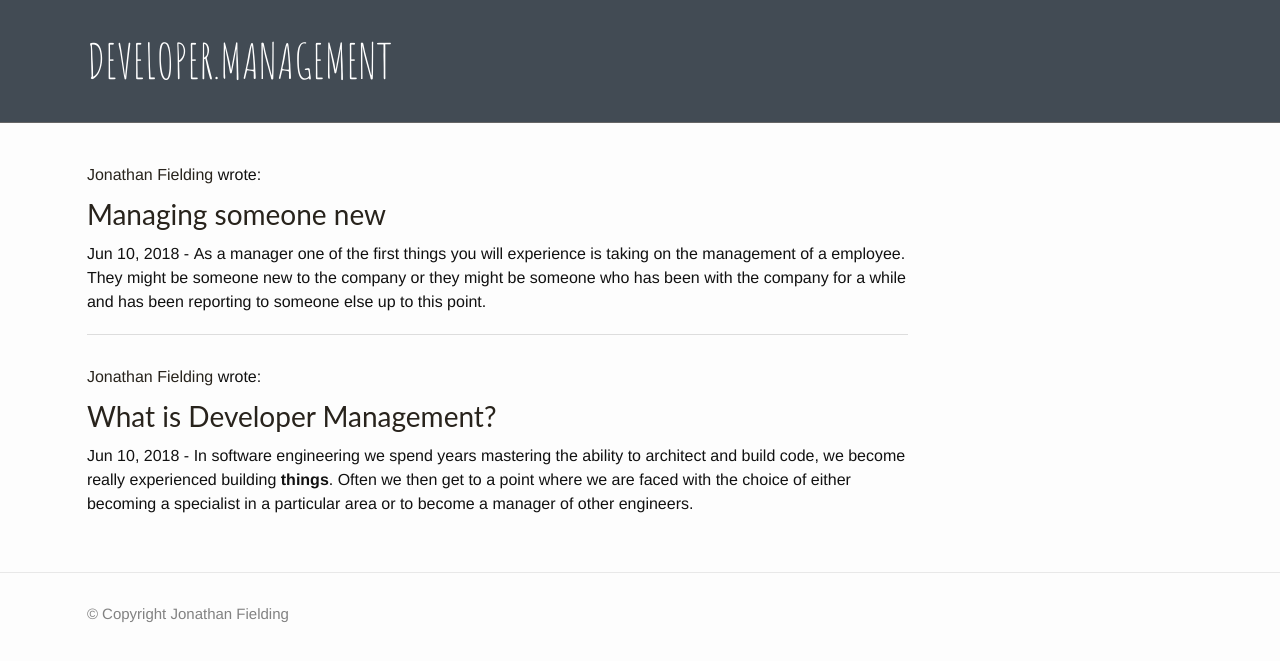
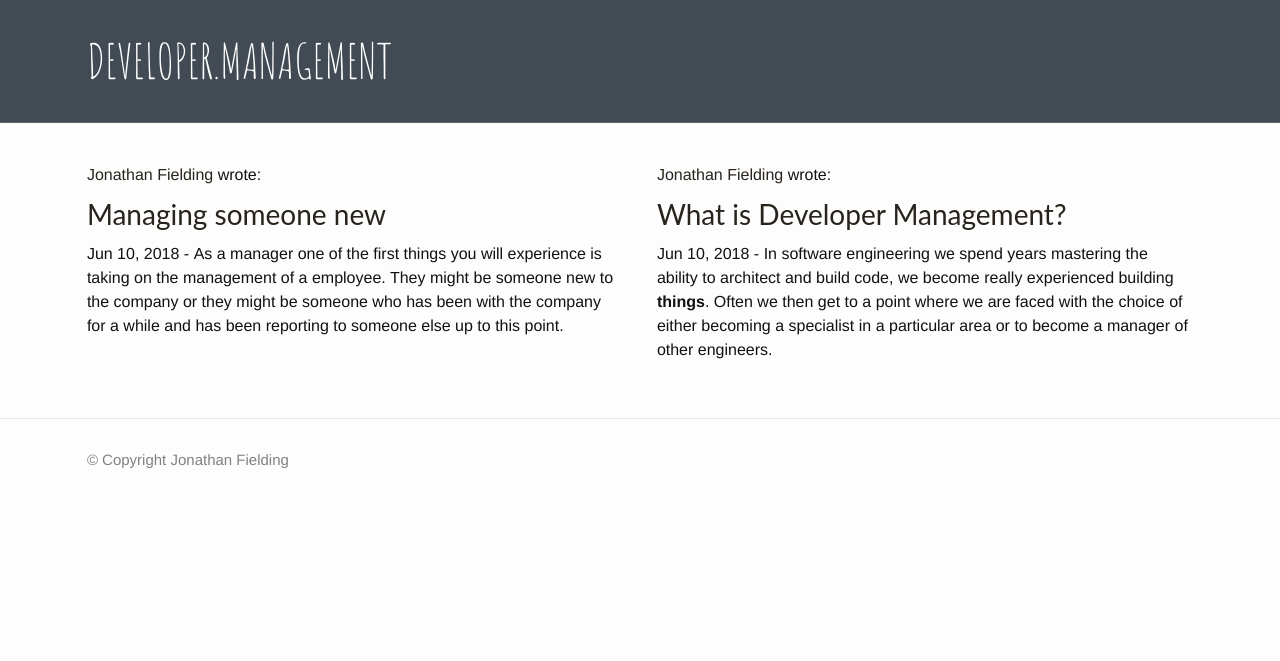
Before and after one commit to jonathan-fielding/developer.management, a Jekyll site: the page built from index.html, in a window 1280 px wide. Shown: the top 661 px of the page. Built offline with Jekyll 4.4.1, drawn with Linux system fonts in a browser that asks for light colours; the list of posts is cut into pages by our own code.

Commit message:
make the posts sit side by side

```diff
--- a/index.html
+++ b/index.html
@@ -6,17 +6,18 @@ layout: default
 
 <div class="container margin-top-30">
   <div class="home row">
-      <div class="content col-lg-9">
+      <div class="content col-lg-12">
           <ul class="post-list">
-              {% for post in paginator.posts %}
               <li class="post-list__item">
                   <div class="row">
-                      <div class="col-lg-12">
-                        {% include post.html %}
-                      </div>
+
+                        {% for post in paginator.posts %}
+                            <div class="col-lg-6">
+                                {% include post.html %}
+                            </div>
+                        {% endfor %}
                   </div>
               </li>
-              {% endfor %}
           </ul>
 
           <nav>
```
